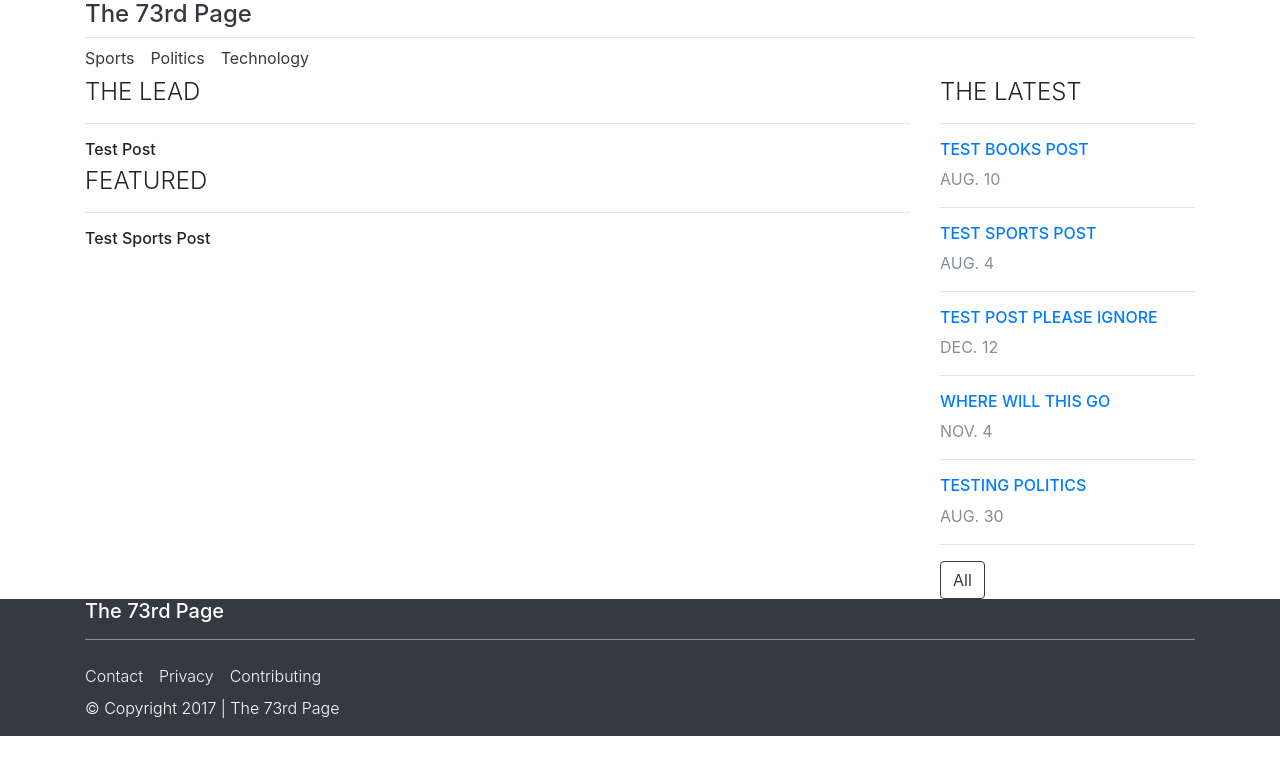
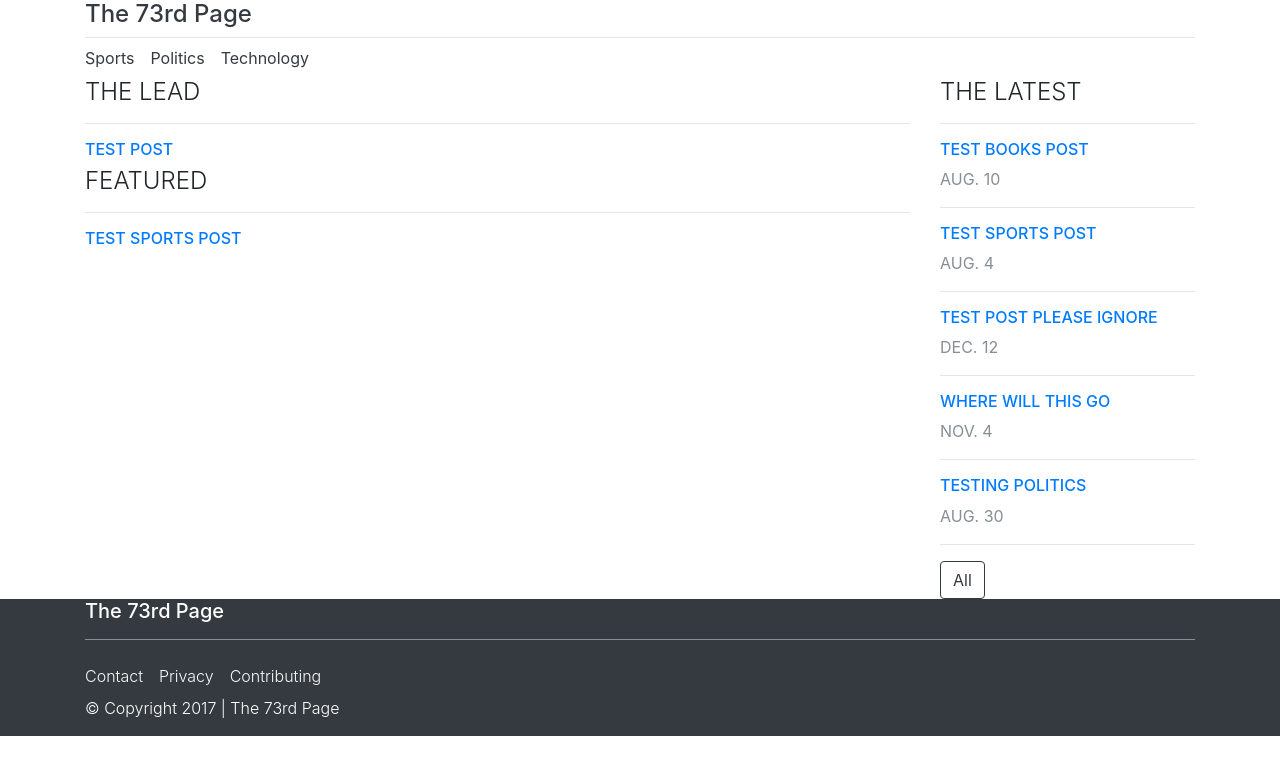
Before and after one commit to SevenZeroThree/The-73rd-Page, a Jekyll site: the page built from index.html, in a window 1280 px wide. Shown: the top 775 px of the page. Built offline with Jekyll 4.4.1, drawn with Linux system fonts in a browser that asks for light colours; the list of posts is cut into pages by our own code.

Commit message:
add metadata to category_page posts

```diff
--- a/_layouts/category_page.html
+++ b/_layouts/category_page.html
@@ -18,7 +18,13 @@
                     <hr />
 
                     {% for post in lead_post %}
-                        <h6>{{post.title}}</h6>
+                        <article itemprop="blogPost" itemscope="" itemtype="http://schema.org/BlogPosting">
+                            <h6 class="text-uppercase">
+                                <a href="{{ post.url | prepend: site.baseurl }}" itemprop="url">
+                                    {{post.title}}
+                                </a>
+                            </h6>
+                        </article>
                     {% endfor %}
                 </div>
             </div>
@@ -30,7 +36,13 @@
                 <hr />
                 {% assign featured_posts = posts | where: "featured", true | limit: 4 %}
                 {% for post in featured_posts %}
-                    <h6>{{post.title}}</h6>
+                    <article itemprop="blogPost" itemscope="" itemtype="http://schema.org/BlogPosting">
+                        <h6 class="text-uppercase">
+                            <a href="{{ post.url | prepend: site.baseurl }}" itemprop="url">
+                                {{post.title}}
+                            </a>
+                        </h6>
+                    </article>
                 {% endfor %}
             </div>
         </div>
@@ -39,10 +51,12 @@
         <h4 class="text-uppercase font-weight-light">The Latest</h4>
         <hr />
         {% for post in posts | limit: 5 %}
-            <article>
-                <a href="{{ post.url | prepend: site.baseurl }}">
-                    <h6 class="text-uppercase">{{post.title}}</h6>
-                </a>
+            <article itemprop="blogPost" itemscope="" itemtype="http://schema.org/BlogPosting">
+                <h6 class="text-uppercase">
+                    <a href="{{ post.url | prepend: site.baseurl }}" itemprop="url">
+                        {{post.title}}
+                    </a>
+                </h6>
                 <time class="text-uppercase text-muted" datetime="{{ post.date | datetime | date_to_xmlschema }}" itemprop="datePublished">{{ post.date | date: "%b. %e" }}</time>
                 <hr />
             </article>
```
